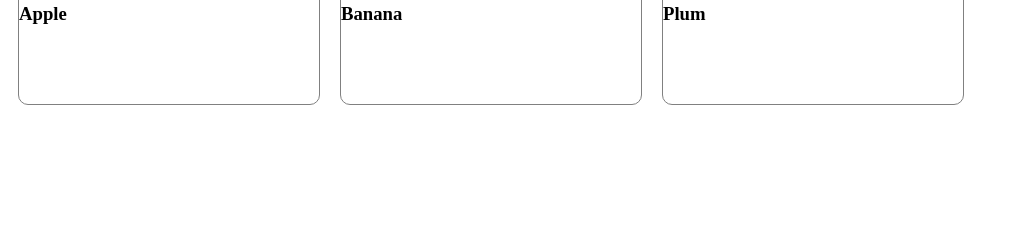
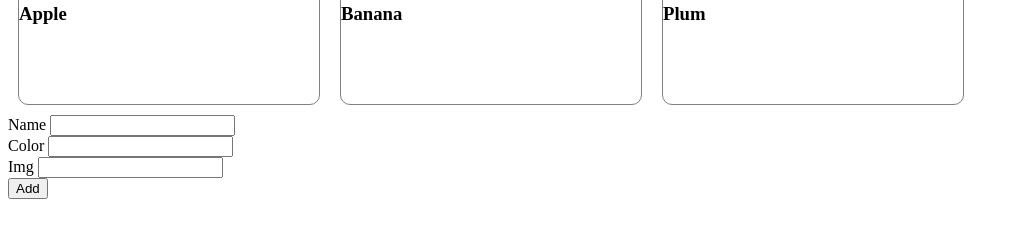
Before and after one commit to KubinTomas/web-pages, a plain HTML site: page javascript/arrays/index.html in a window 1280 px wide. Shown: the part 215-452 px from the top of the page, without its empty margins (0-1019 px from the left). Drawn offline with Linux system fonts and the light colour scheme.

Commit message:
addform to add fruits

```diff
--- a/javascript/arrays/index.html
+++ b/javascript/arrays/index.html
@@ -24,6 +24,25 @@
         </div> -->
     </section>
 
+    <section>
+        <div>
+            <label for="name">Name</label>
+            <input type="text" id="name">
+        </div>
+        <div>
+            <label for="">Color</label>
+            <input type="text" id="color">
+        </div>
+        <div>
+            <label for="">Img</label>
+            <input type="text" id="img">
+        </div>
+
+        <div>
+            <button onclick="addFruit()">Add</button>
+        </div>
+    </section>
+
     <script src="script.js"></script>
 
 </body>
--- a/javascript/arrays/script.js
+++ b/javascript/arrays/script.js
@@ -19,12 +19,16 @@ const fruits = [
 ];
 
 const fruitWrapper = document.getElementById('fruitWrapper');
-console.log(fruitWrapper);
+drawFruits();
+
+function drawFruits() {
+    fruitWrapper.innerHTML = '';
 
     for (let i = 0; i < fruits.length; i++) {
         const fruit = fruits[i];
 
-    fruitWrapper.innerHTML += `<div class="flex-item">
+        fruitWrapper.innerHTML += `
+        <div class="flex-item">
             <div class="img-wrapper" style="background-color: ${fruit.color};">
                 <img src="${fruit.img}" alt="">
             </div>
@@ -34,13 +38,28 @@ for (let i = 0; i < fruits.length; i++) {
         </div>
         `;
 
-    //     fruitWrapper.innerHTML += "<div class="flex-item">
-    //     <div class="img-wrapper">
-    //         <img src="" alt="">
-    //     </div>
-    //     <div>
-    //         <h3>name</h3>
-    //     </div>
-    // </div>";
+
 
     }
+}
+
+function addFruit() {
+    const nameElement = document.getElementById('name');
+    const colorElement = document.getElementById('color');
+    const imgElement = document.getElementById('img');
+
+    const name = nameElement.value;
+    const color = colorElement.value;
+    const img = imgElement.value;
+
+    fruits.push({
+        name,
+        color,
+        img
+    });
+
+    nameElement.value = colorElement.value = imgElement.value = '';
+
+    drawFruits();
+
+}
```
Lines whose indentation alone changed are shown as unchanged.
